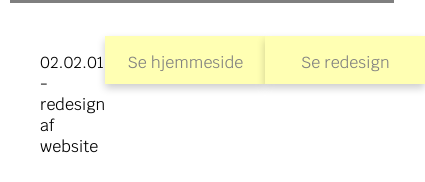
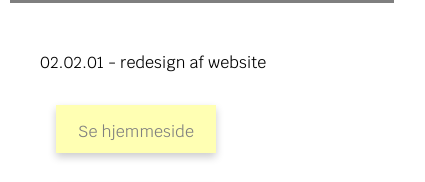
Before and after one commit to emiliefriberg/portolio, a plain HTML site: page content.html in a window 390 px wide. Shown: the part 819-1001 px from the top of the page, 425 px wide, since content can reach past the window. Drawn offline with Linux system fonts and the light colour scheme.

Commit message:
Add files via upload

```diff
--- a/content.html
+++ b/content.html
@@ -46,13 +46,9 @@
             <p>02.02.01 - redesign af website</p>
         </div>
 
-        <div class="se_hjemmeside">
-            <div class="knap3"><a target="_blank" href="http://www.hviidsvinstue.dk/index.html">Se hjemmeside</a></div>
-        </div>
+        <div class="knap3"><a target="_blank" href="http://www.hviidsvinstue.dk/index.html">Se hjemmeside</a></div>
 
-        <div class="se_redesign">
-            <div class="knap3"><a target="_blank" href="http://emiliefriberg.dk/kea/02-content/02-redesign/02_02_06_redesign/index.html">Se redesign</a></div>
-        </div>
+        <div class="knap3"><a target="_blank" href="http://emiliefriberg.dk/kea/02-content/02-redesign/02_02_06_redesign/index.html">Se redesign</a></div>
     </div>
 
 
--- a/style.css
+++ b/style.css
@@ -431,6 +431,10 @@ a {
     flex-direction: row;
     margin: 1.5em 5em;
 
+}
+
+#redesigntop .knap3 {
+    margin: 1em;
 }
 
 #redesign {
@@ -895,8 +899,11 @@ a {
 
     #redesigntop {
         margin: 0.1em 0.1em 0.1em 2em;
+        flex-direction: column;
 
     }
+
+
 
     #redesign {
         margin: 0.1em;
```
Also changed, not shown: animation.html (+1 -1 lines), ux.html (+1 -1 lines).
